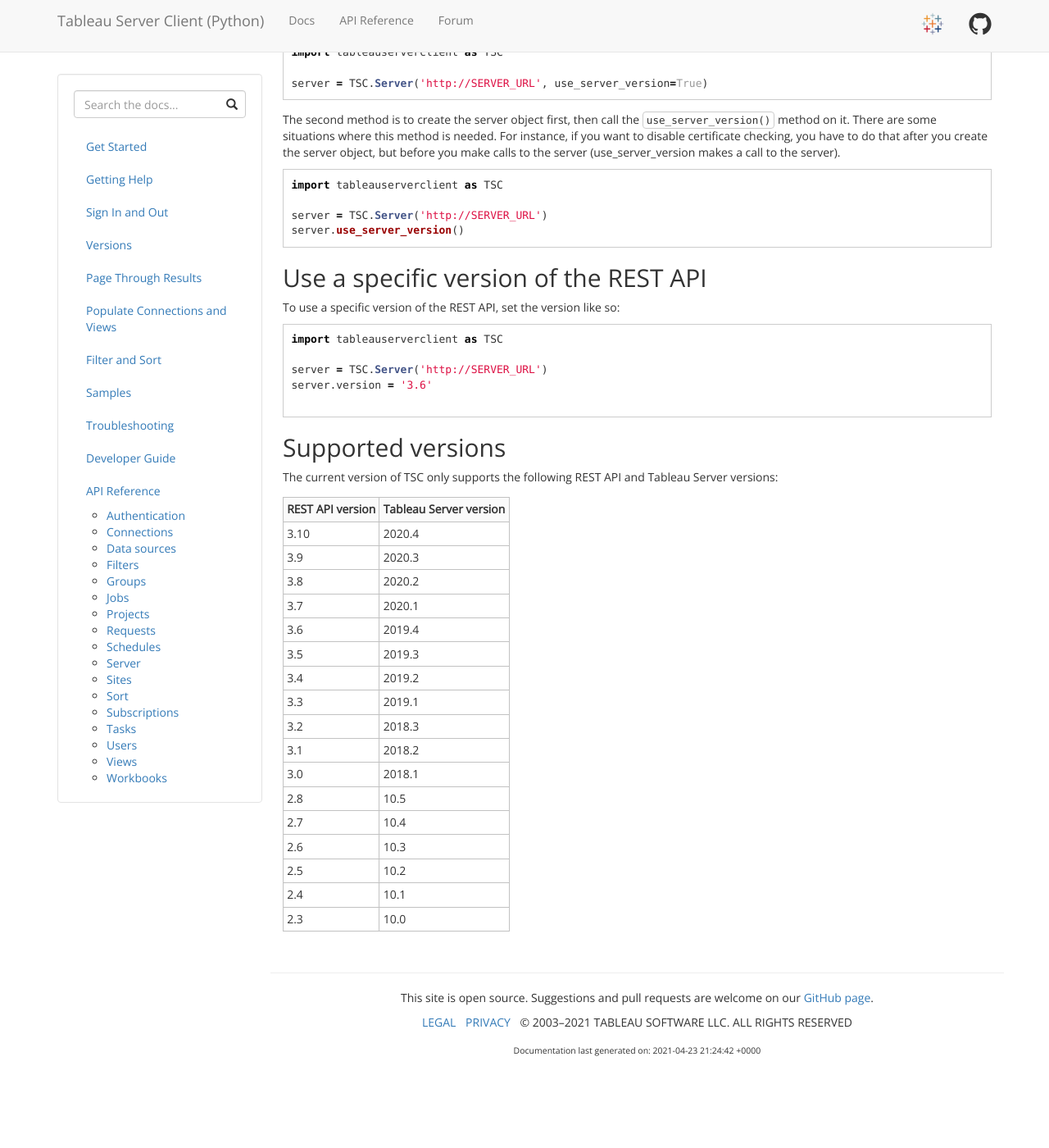
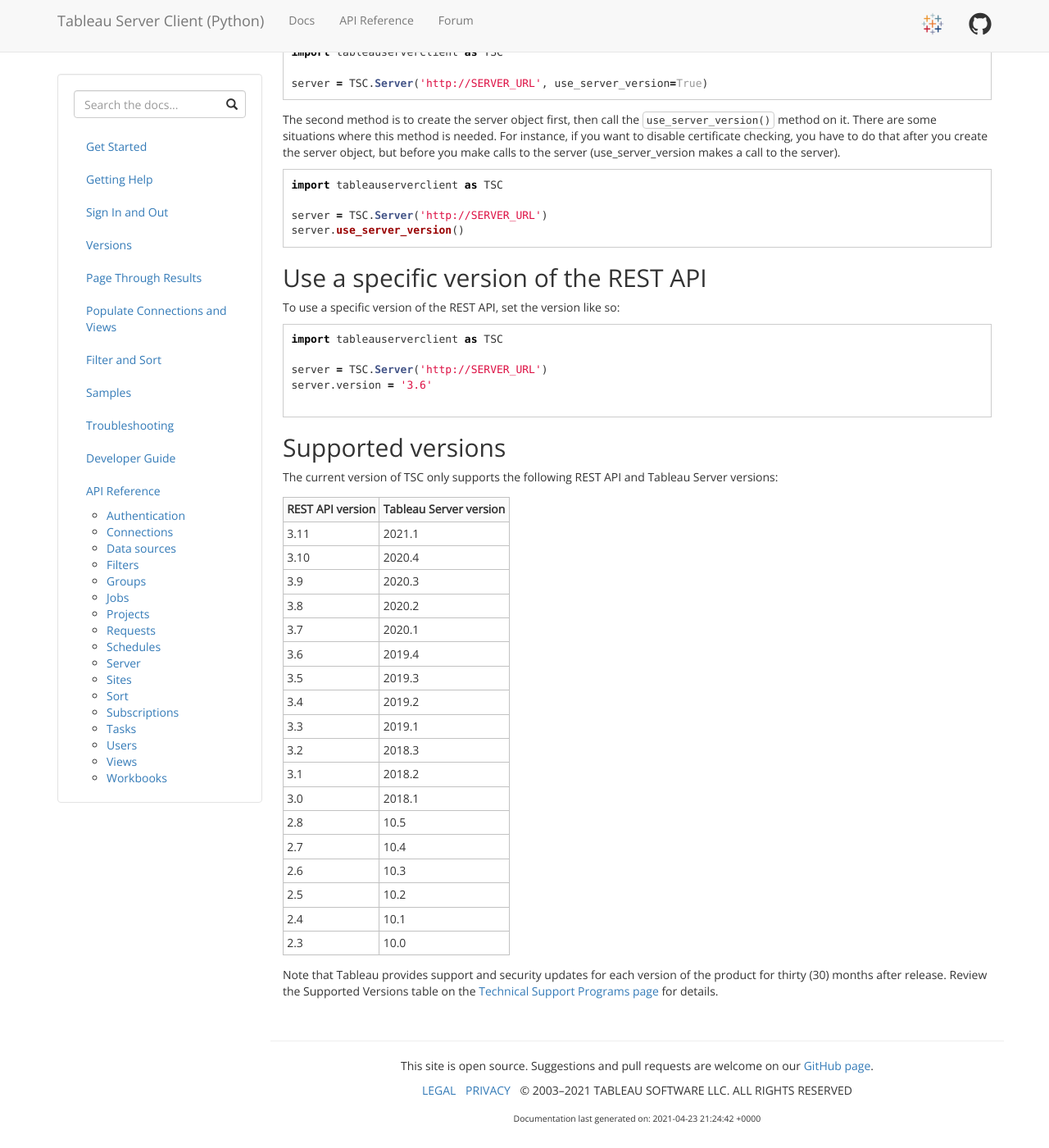
Before and after one commit to tableau/server-client-python, a Jekyll site: the page built from docs/versions.md, in a window 1280 px wide and 1400 px high, scrolled down 697 px. Shown: the whole window at 82% size. Built offline with Jekyll 4.4.1, drawn with Linux system fonts in a browser that asks for light colours; before the commit the page ends 2014 px from its top, so only the background shows below that.

Commit message:
Add REST API 3.11 now that 2021.1 is released

```diff
--- a/docs/versions.md
+++ b/docs/versions.md
@@ -64,6 +64,7 @@
 
 |REST API version|Tableau Server version|
 |---|---|
+|3.11|2021.1|
 |3.10|2020.4|
 |3.9|2020.3|
 |3.8|2020.2|
@@ -81,3 +82,5 @@
 |2.5|10.2|
 |2.4|10.1|
 |2.3|10.0|
+
+Note that Tableau provides support and security updates for each version of the product for thirty (30) months after release. Review the Supported Versions table on the [Technical Support Programs page](https://www.tableau.com/support/services) for details.
```
